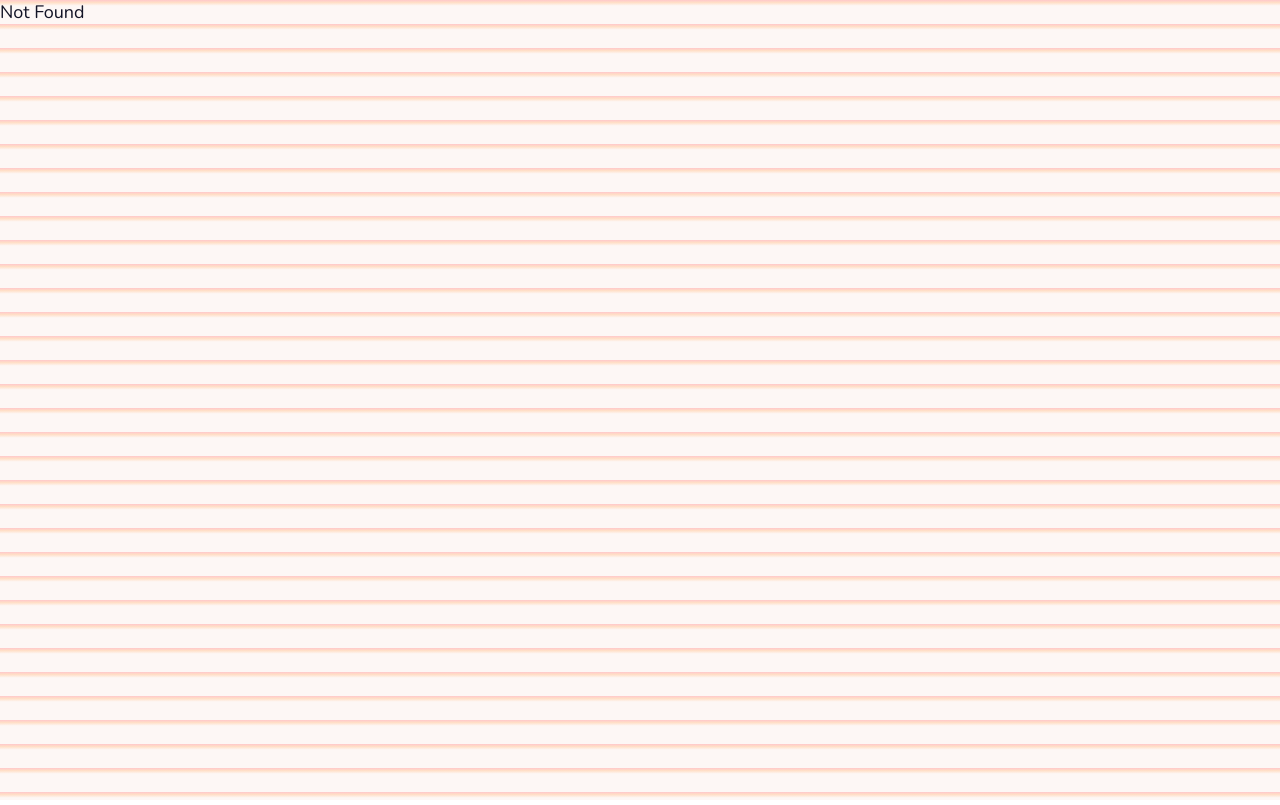
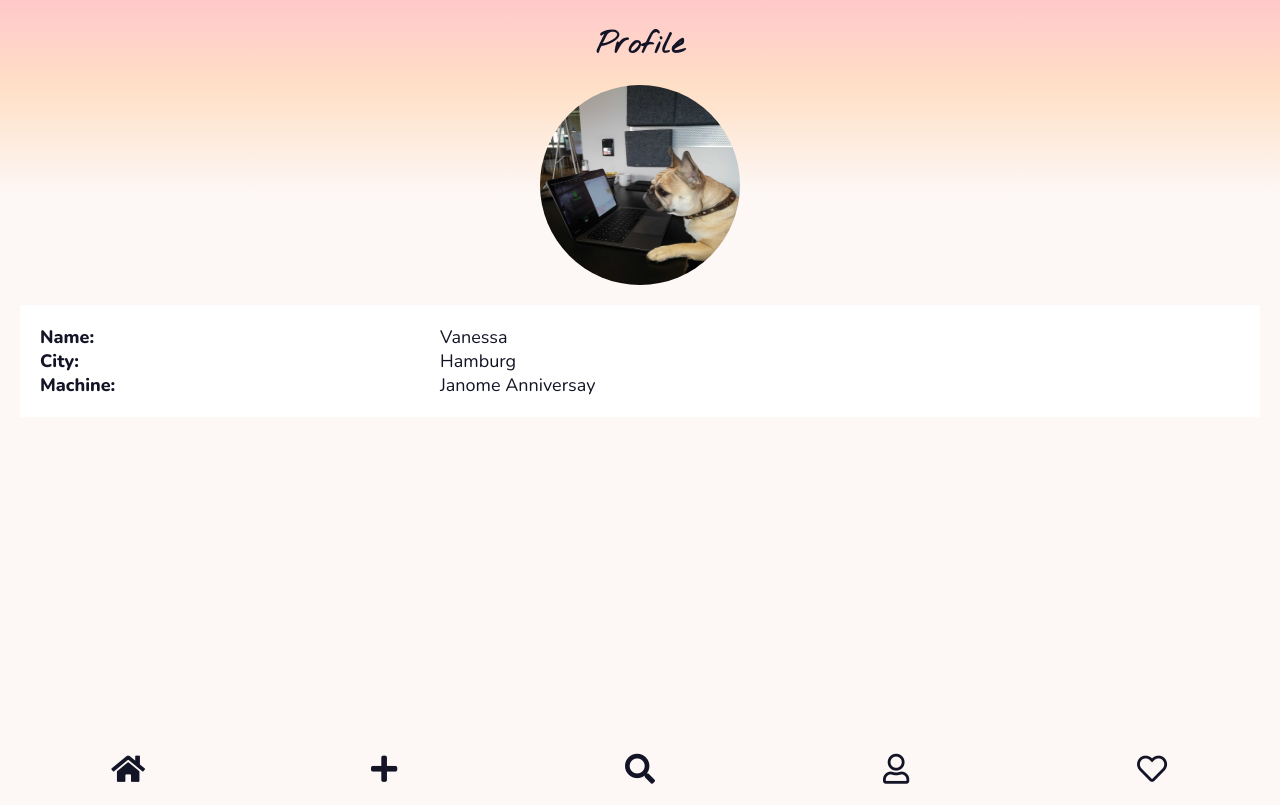
Before and after one commit to VHbeck/fabric-swop-app, a React (Create React App) app: page /profile in a window 1280 px wide. Built offline with nearby package versions, Linux system fonts and the light colour scheme.

Commit message:
Add Pages Search And Profile And Default Picture

```diff
--- a/src/App.js
+++ b/src/App.js
@@ -4,6 +4,8 @@ import { BrowserRouter as Router, Route, Switch } from "react-router-dom";
 import List from "./pages/List";
 import NotFound from "./pages/NotFound";
 import Create from "./pages/Create";
+import Search from "./pages/Search";
+import Profile from "./pages/Profile";
 import Favorite from "./pages/Favorite";
 import Details from "./pages/Details";
 import { getCardFromStorage, setCardToStorage } from "./utils/Storage";
@@ -55,6 +57,8 @@ function App(props) {
             exact
             render={props => <Create cards={cards} onCreate={handleCreate} />}
           />
+          <Route path="/search" exact render={props => <Search />} />
+          <Route path="/profile" exact render={props => <Profile />} />
           <Route
             path="/favorite"
             exact
--- a/src/components/Footer.js
+++ b/src/components/Footer.js
@@ -42,8 +42,16 @@ function Footer() {
           <i className="fas fa-plus" />
         </Link>
       </Icons>
-      <Icons />
-      <Icons />
+      <Icons>
+        <Link to="/search">
+          <i className="fas fa-search" />
+        </Link>
+      </Icons>
+      <Icons>
+        <Link to="/profile">
+          <i className="far fa-user" />
+        </Link>
+      </Icons>
 
       <Icons>
         <Link to="/favorite">
--- a/src/components/Form.js
+++ b/src/components/Form.js
@@ -97,7 +97,7 @@ function Form({ onCreate, history }) {
       fabricWidth: newCard.fabricWidth,
       fabricColor: newCard.fabricColor,
       price: newCard.price,
-      source: image,
+      source: image ? image : "../../images/default-img.png",
       bookmark: false
     };
     onCreate(item);
@@ -129,6 +129,7 @@ function Form({ onCreate, history }) {
               placeholder="Cotton fabric with dots"
               value={newCard.name}
               onChange={handleChange}
+              required
             />
           </label>
           <label>
@@ -150,6 +151,7 @@ function Form({ onCreate, history }) {
               placeholder="3"
               value={newCard.fabricLength}
               onChange={handleChange}
+              required
             />
             m
           </label>
@@ -186,6 +188,7 @@ function Form({ onCreate, history }) {
               placeholder="10"
               value={newCard.price}
               onChange={handleChange}
+              required
             />
             Euro
           </label>
--- a/src/pages/Profile.js
+++ b/src/pages/Profile.js
@@ -0,0 +1,53 @@
+import React from "react";
+import Header from "../components/Header";
+import Footer from "../components/Footer";
+import styled from "styled-components";
+
+const ProfileContainer = styled.div`
+  display: flex;
+  flex-direction: column;
+  overflow: auto;
+  height: 90vh;
+`;
+
+const StyledImage = styled.img`
+  border-radius: 50%;
+  width: 200px;
+  height: 200px;
+  align-self: center;
+`;
+
+const Description = styled.div`
+  display: grid;
+  grid-template-columns: 1fr 2fr;
+  margin: 20px;
+  background: white;
+  margin: 20px 20px 90px 20px;
+  padding: 20px;
+`;
+
+const BoldText = styled.span`
+  font-weight: bold;
+`;
+
+function Profile() {
+  return (
+    <>
+      <Header headline="Profile" />
+      <ProfileContainer>
+        <StyledImage src="../../images/lou.jpg" alt="Vanessa" />
+        <Description>
+          <BoldText>Name:</BoldText>
+          <span>Vanessa</span>
+          <BoldText>City:</BoldText>
+          <span>Hamburg</span>
+          <BoldText>Machine:</BoldText>
+          <span>Janome Anniversay</span>
+        </Description>
+      </ProfileContainer>
+      <Footer />
+    </>
+  );
+}
+
+export default Profile;
--- a/src/pages/Search.js
+++ b/src/pages/Search.js
@@ -0,0 +1,24 @@
+import React from "react";
+import Header from "../components/Header";
+import Footer from "../components/Footer";
+import styled from "styled-components";
+
+const SearchContainer = styled.div`
+  display: flex;
+  flex-direction: column;
+  overflow: auto;
+  height: 90vh;
+  text-align: center;
+`;
+
+function Search() {
+  return (
+    <>
+      <Header headline="Search" />
+      <SearchContainer>Coming soon</SearchContainer>
+      <Footer />
+    </>
+  );
+}
+
+export default Search;
```
Also changed, not shown: public/images/default-img.png (added), public/images/lou.jpg (added).
